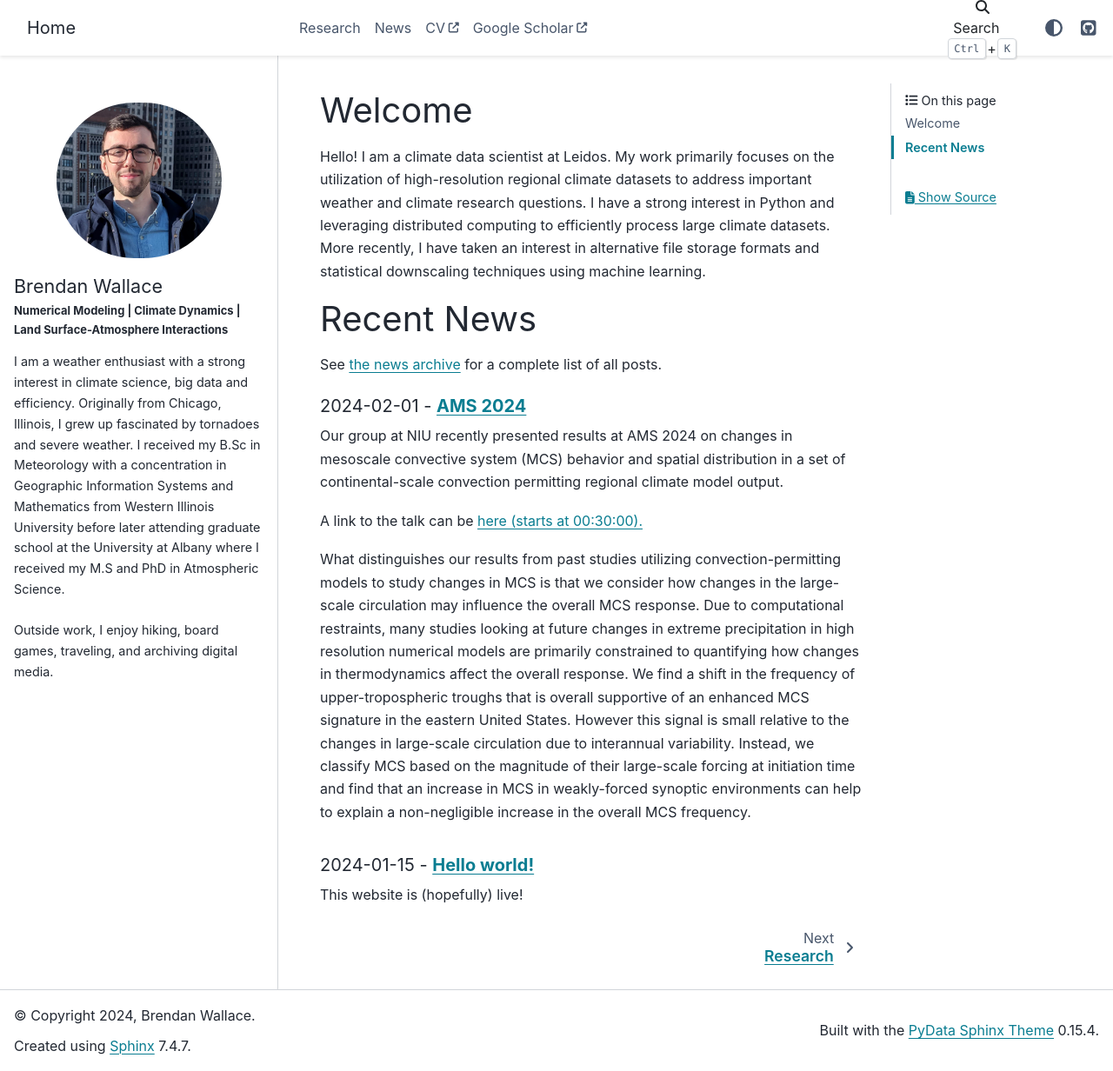
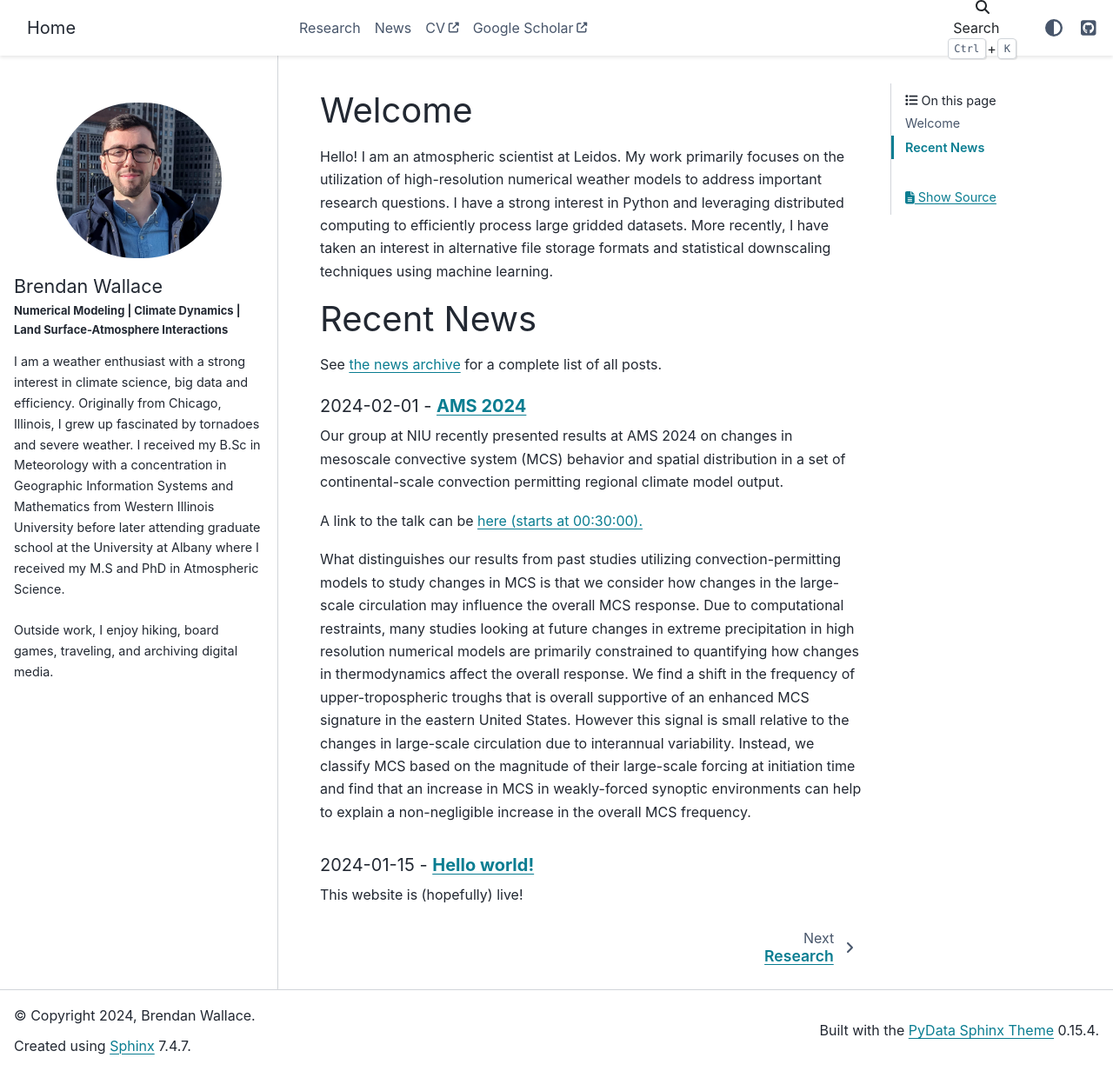
Before and after one commit to bc-wallace/bc-wallace.github.io, a Sphinx documentation site: the page built from doc/index.rst, in a window 1280 px wide and 1232 px high. Shown: the whole window at 87% size. Built offline with Sphinx 7.4.7 and the PyData theme 0.15.4, drawn with Linux system fonts in a browser that asks for light colours.

Commit message:
Update index.rst

```diff
--- a/doc/index.rst
+++ b/doc/index.rst
@@ -12,7 +12,7 @@ Welcome
 
 
 
-Hello! I am a climate data scientist at Leidos. My work primarily focuses on the utilization of high-resolution regional climate datasets to address important weather and climate research questions. I have a strong interest in Python and leveraging distributed computing to efficiently process large climate datasets. More recently, I have taken an interest in alternative file storage formats and statistical downscaling techniques using machine learning.
+Hello! I am an atmospheric scientist at Leidos. My work primarily focuses on the utilization of high-resolution numerical weather models to address important research questions. I have a strong interest in Python and leveraging distributed computing to efficiently process large gridded datasets. More recently, I have taken an interest in alternative file storage formats and statistical downscaling techniques using machine learning.
 
 Recent News
 ---------
```
